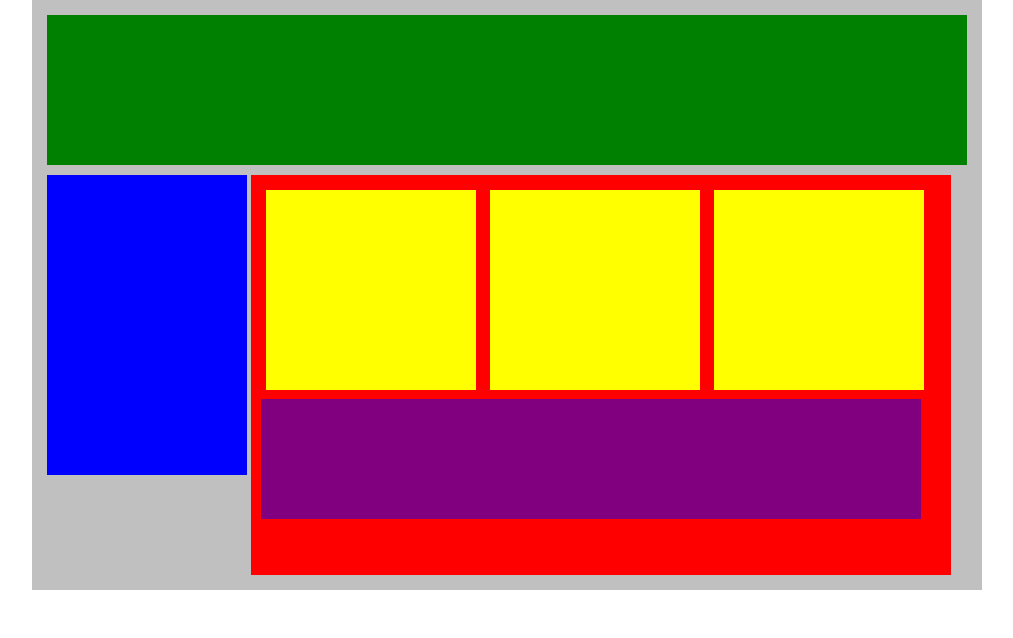
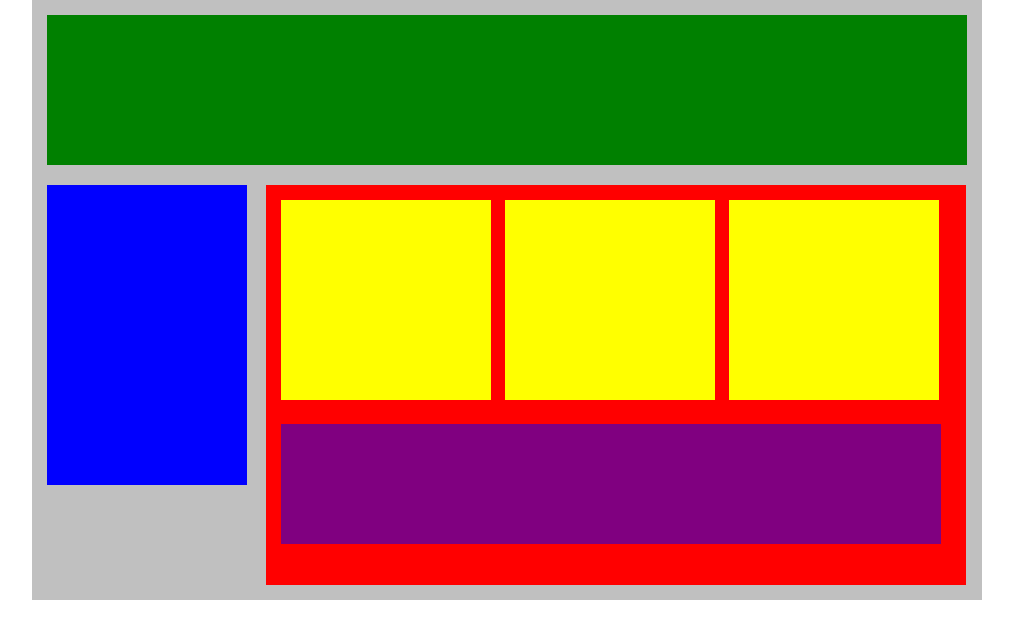
Before and after one commit to dreessen-n/plotting-our-blocks, a plain HTML site: page index.html in a window 1280 px wide. Shown: the whole page, without its empty margins (133-1146 px from the left). Drawn offline with Linux system fonts and the light colour scheme.

Commit message:
Finish with margin and padding... I think I'm done but will do another check before final commit amd submit

```diff
--- a/style.css
+++ b/style.css
@@ -22,7 +22,8 @@
     background-color: blue;
     display: inline-block;
     vertical-align: top;
-    margin-top: 10px;
+    margin-top: 20px;
+    margin-right: 15px;
 }
 .main {
     height: 400px;
@@ -30,7 +31,7 @@
     background-color: red;
     display: inline-block;
     padding: 10px;
-    margin-top: 10px;
+    margin-top: 20px;
 }
 .sub-content {
     height: 200px;
@@ -44,4 +45,5 @@
     width: 660px;
     background-color: purple;
     display: inline-block;
+    margin: 15px 5px;
 }
```
